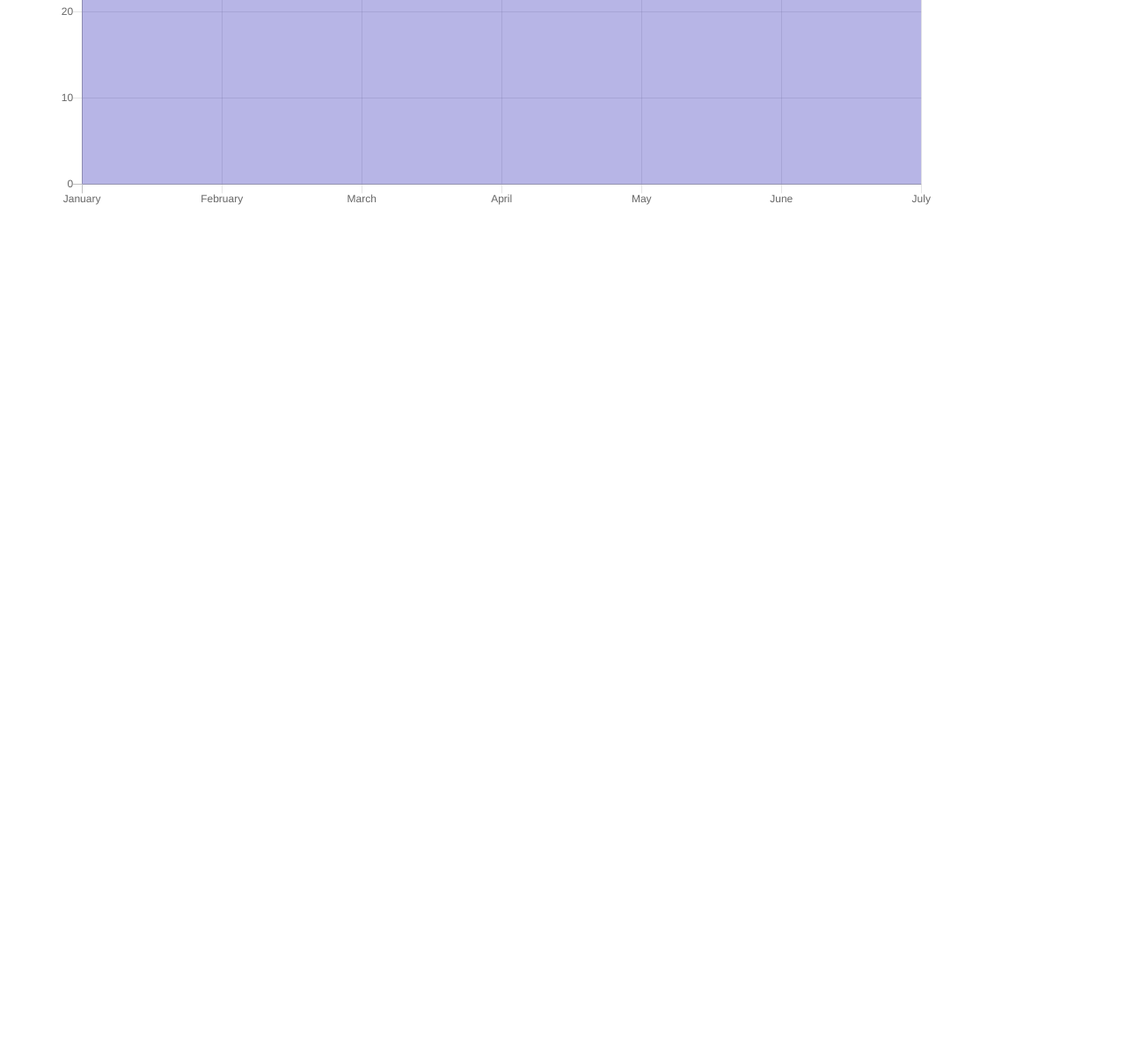
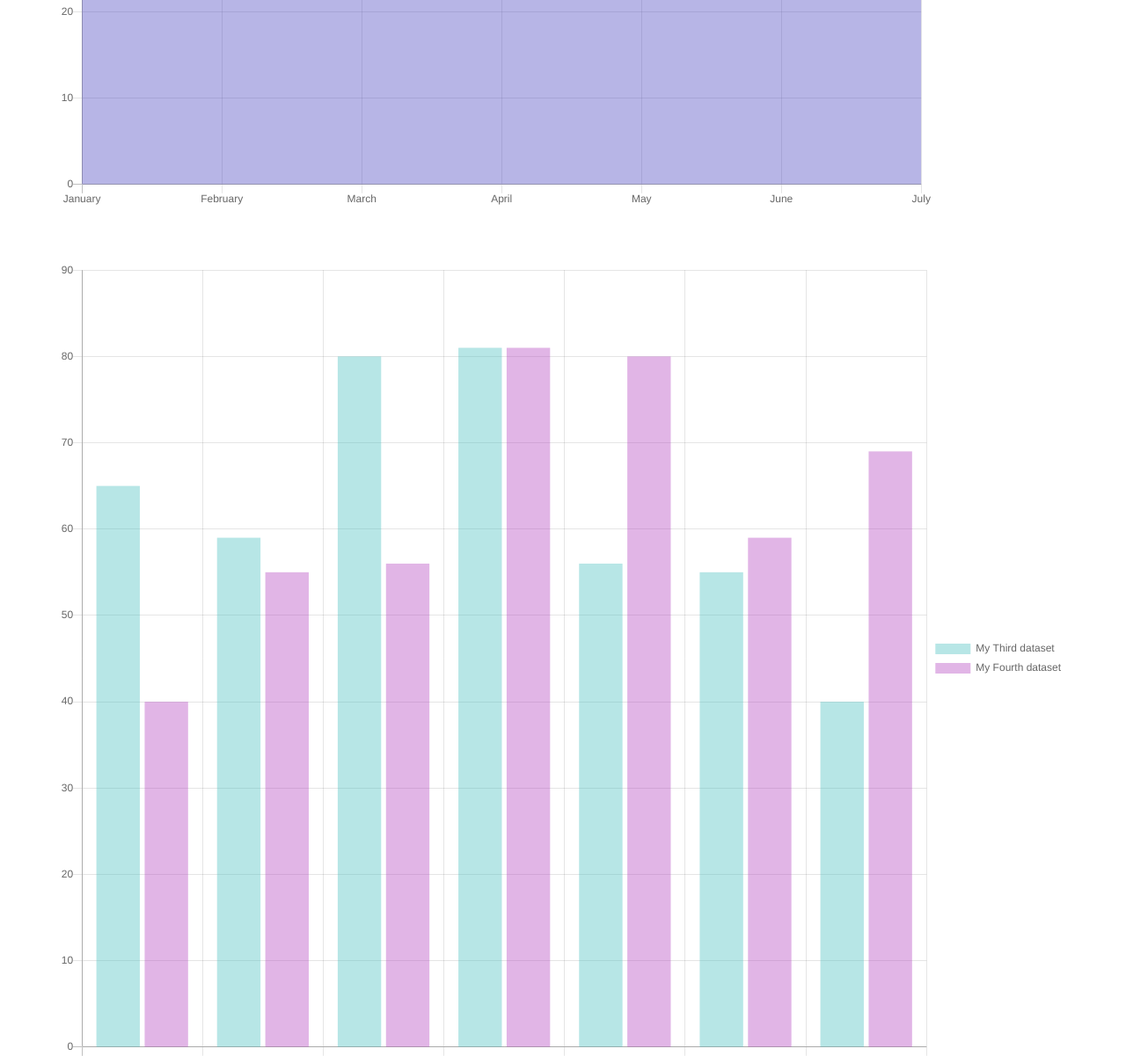
Before and after one commit to SimasDei/chartjs-one, a plain HTML site: page index.html in a window 1280 px wide. Shown: the part 741-1942 px from the top of the page at 88% size. Before the commit the page ends 1041 px from the top, so only its background shows below. Drawn offline with nearby package versions, Linux system fonts and the light colour scheme.

Commit message:
add bar chart

```diff
--- a/index.html
+++ b/index.html
@@ -16,6 +16,9 @@
     <div class="chart-container" style="max-width: 90%; margin: 60px auto">
       <canvas id="lineChart" height="400" width="500"></canvas>
     </div>
+    <div class="chart-container" style="max-width: 90%; margin: 60px auto">
+      <canvas id="barChart" height="400" width="500"></canvas>
+    </div>
 
     <!-- Scripts START -->
     <script src="https://cdn.jsdelivr.net/npm/chart.js@2.8.0/dist/Chart.min.js"></script>
--- a/js/main.js
+++ b/js/main.js
@@ -1,8 +1,8 @@
-const CHART = document.getElementById('lineChart');
+const LINE_CHART = document.getElementById('lineChart');
 
 Chart.defaults.global.legend.position = 'right';
 
-let lineChart = new Chart(CHART, {
+let lineChart = new Chart(LINE_CHART, {
   type: 'line',
   data: {
     labels: ['January', 'February', 'March', 'April', 'May', 'June', 'July'],
@@ -63,3 +63,63 @@ let lineChart = new Chart(CHART, {
     },
   },
 });
+
+const BAR_CHART = document.getElementById('barChart');
+
+let barChart = new Chart(BAR_CHART, {
+  type: 'bar',
+  data: {
+    labels: ['January', 'February', 'March', 'April', 'May', 'June', 'July'],
+    datasets: [
+      {
+        label: 'My Third dataset',
+        backgroundColor: 'rgba(75,192,192, 0.4)',
+        borderColor: 'rgba(75,192,192, 1)',
+        borderCapStyle: 'butt',
+        borderDash: [],
+        borderDashOffset: 0.0,
+        borderJointStyle: 'miter',
+        pointBorderColor: 'rgba(75, 192, 192, 1)',
+        pointBackgroundColor: '#fff',
+        pointBorderWidth: 1,
+        pointHoverRadius: 5,
+        pointHoverBackgroundColor: 'rgba(75, 192, 192, 1)',
+        pointHoverBorderColor: 'rgba(220, 220, 220, 1)',
+        pointHoverBorderWidth: 2,
+        pointRadius: 1,
+        pointHitRadius: 10,
+        data: [65, 59, 80, 81, 56, 55, 40],
+      },
+      {
+        label: 'My Fourth dataset',
+        backgroundColor: 'rgba(180,72,192, 0.4)',
+        borderColor: 'rgba(180,72,192, 1)',
+        borderCapStyle: 'butt',
+        borderDash: [],
+        borderDashOffset: 0.0,
+        borderJointStyle: 'miter',
+        pointBorderColor: 'rgba(75, 72, 192, 1)',
+        pointBackgroundColor: '#fff',
+        pointBorderWidth: 1,
+        pointHoverRadius: 5,
+        pointHoverBackgroundColor: 'rgba(75, 72, 192, 1)',
+        pointHoverBorderColor: 'rgba(220, 220, 220, 1)',
+        pointHoverBorderWidth: 2,
+        pointRadius: 1,
+        pointHitRadius: 10,
+        data: [40, 55, 56, 81, 80, 59, 69],
+      },
+    ],
+  },
+  options: {
+    scales: {
+      yAxes: [
+        {
+          ticks: {
+            beginAtZero: true,
+          },
+        },
+      ],
+    },
+  },
+});
```
